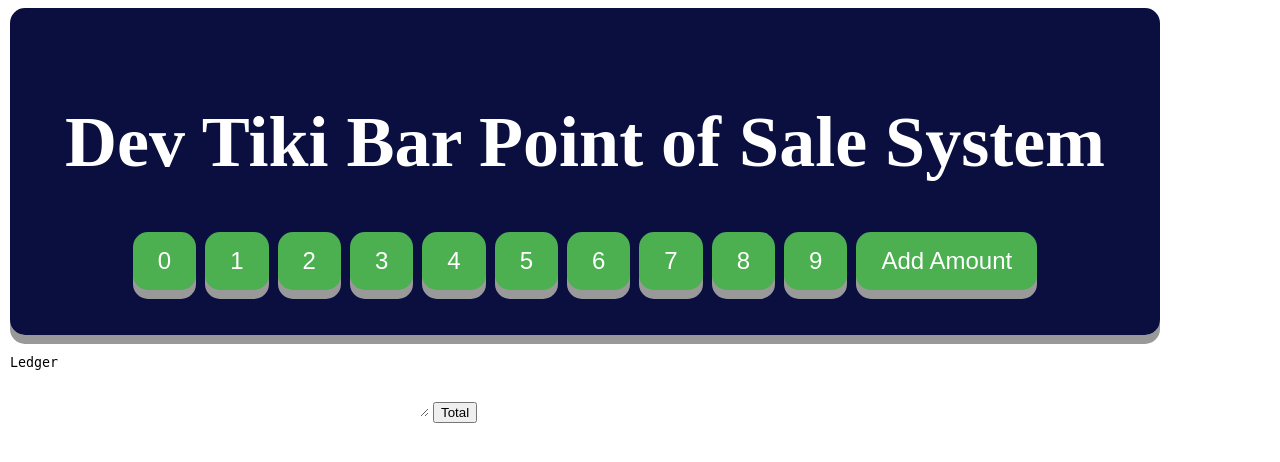
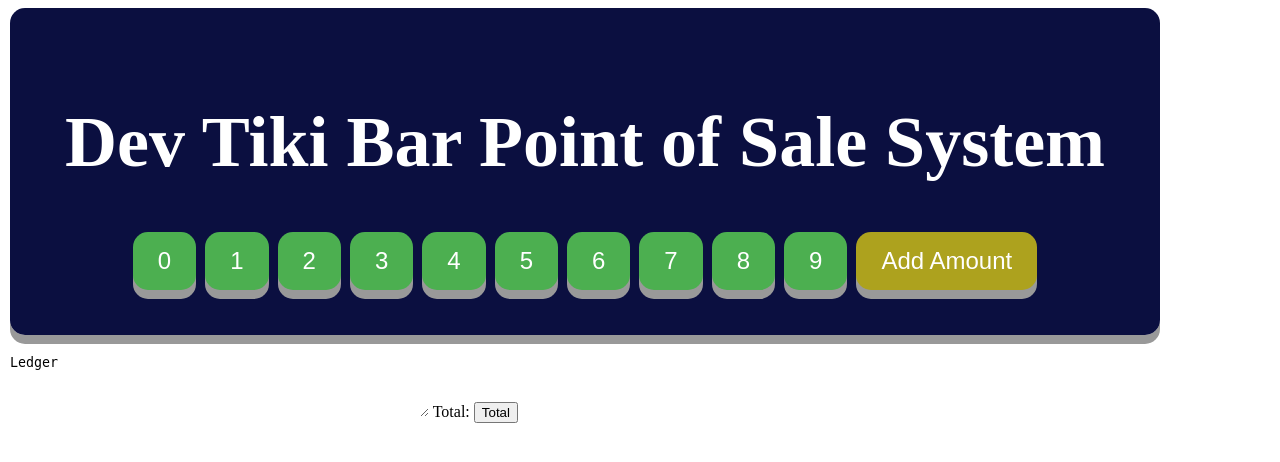
Before and after one commit to kendras05/pos, a PHP site: page / in a window 1280 px wide. Shown: the top 462 px of the page. Run offline with PHP 8.4, Linux system fonts and the light colour scheme.

Commit message:
added Get to submit php and additional javascript to total amount

```diff
--- a/app.css
+++ b/app.css
@@ -4,7 +4,7 @@ textarea {
     overflow: auto;
   }
 
-.button {
+.number-btn {
   display: inline-block;
   padding: 15px 25px;
   font-size: 24px;
@@ -18,6 +18,24 @@ textarea {
   border-radius: 15px;
   box-shadow: 0 9px #999;
 }
+
+
+.add-btn {
+  display: inline-block;
+  padding: 15px 25px;
+  font-size: 24px;
+  cursor: pointer;
+  text-align: center;
+  text-decoration: none;
+  outline: none;
+  color: #fff;
+  background-color: #ada21e;
+  border: none;
+  border-radius: 15px;
+  box-shadow: 0 9px #999;
+}
+
+
 
 .screen {
   display: inline-block;
@@ -36,10 +54,18 @@ textarea {
 
 
 
-.button:hover {background-color: #3e8e41}
+.number-btn:hover {background-color: #3e8e41}
 
-.button:active {
+.number-btn:active {
   background-color: #3e8e41;
   box-shadow: 0 5px #666;
   transform: translateY(4px);
 }
+
+.add-btn:hover {background-color: #AD8F1E}
+
+.add-btn:active {
+  background-color: #AD8F1E;
+  box-shadow: 0 5px #666;
+  transform: translateY(4px);
+}
--- a/index.php
+++ b/index.php
@@ -17,24 +17,26 @@
 		<h1><?php echo $title; ?></h1>
 
 
-		<div class="border">
-		<button class="button" value ="" name ="0"/>0</button>
-		<button class="button" value ="" name ="1"/>1</button>
-		<button class="button" value ="" name ="2"/>2</button>
-		<button class="button" value ="" name ="3"/>3</button>
-		<button class="button" value ="" name ="4"/>4</button>
-		<button class="button" value ="" name ="5"/>5</button>
-		<button class="button" value ="" name ="6"/>6</button>
-		<button class="button" value ="" name ="7"/>7</button>
-		<button class="button" value ="" name ="8"/>8</button>
-		<button class="button" value ="" name ="9"/>9</button>
-		<button class="button" value ="" name ="add"/>Add Amount</button>
+
+    <button class="number-btn">0</button>
+	  <button class="number-btn">1</button>
+    <button class="number-btn">2</button>
+    <button class="number-btn">3</button>
+    <button class="number-btn">4</button>
+    <button class="number-btn">5</button>
+		<button class="number-btn">6</button>
+		<button class="number-btn">7</button>
+		<button class="number-btn">8</button>
+		<button class="number-btn">9</button>
+    <button class="add-btn">Add Amount</button>
+
+
 </fieldset>
 <br>
 <br>
-<form action="/submit.php" method="get" name="form1">
-<textarea readonly rows="4" cols="50">Ledger</textarea>
-<button type="submit" value ="submit" name ="total"/>Total</button>
+<form action="/submit.php" method="get">
+<textarea readonly id="ledger" rows="4" cols="50">Ledger</textarea>
+Total: <button type="submit" value ="submit" id ="total"/>Total</button>
 </form>
 
 </body>
```
Also changed, not shown: app.js (+27 -8 lines), submit.php (+7 -0 lines), 2 other files.
